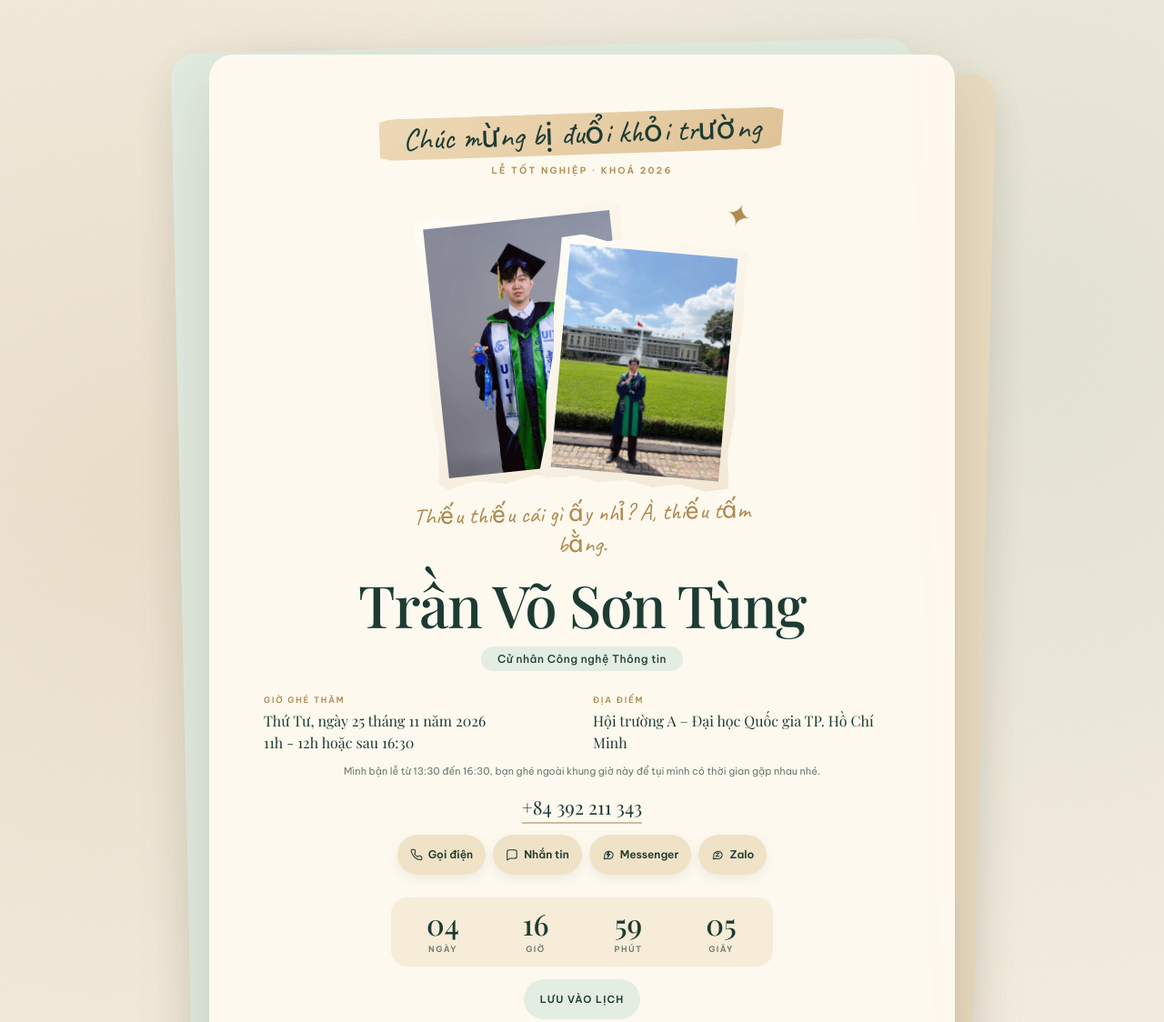
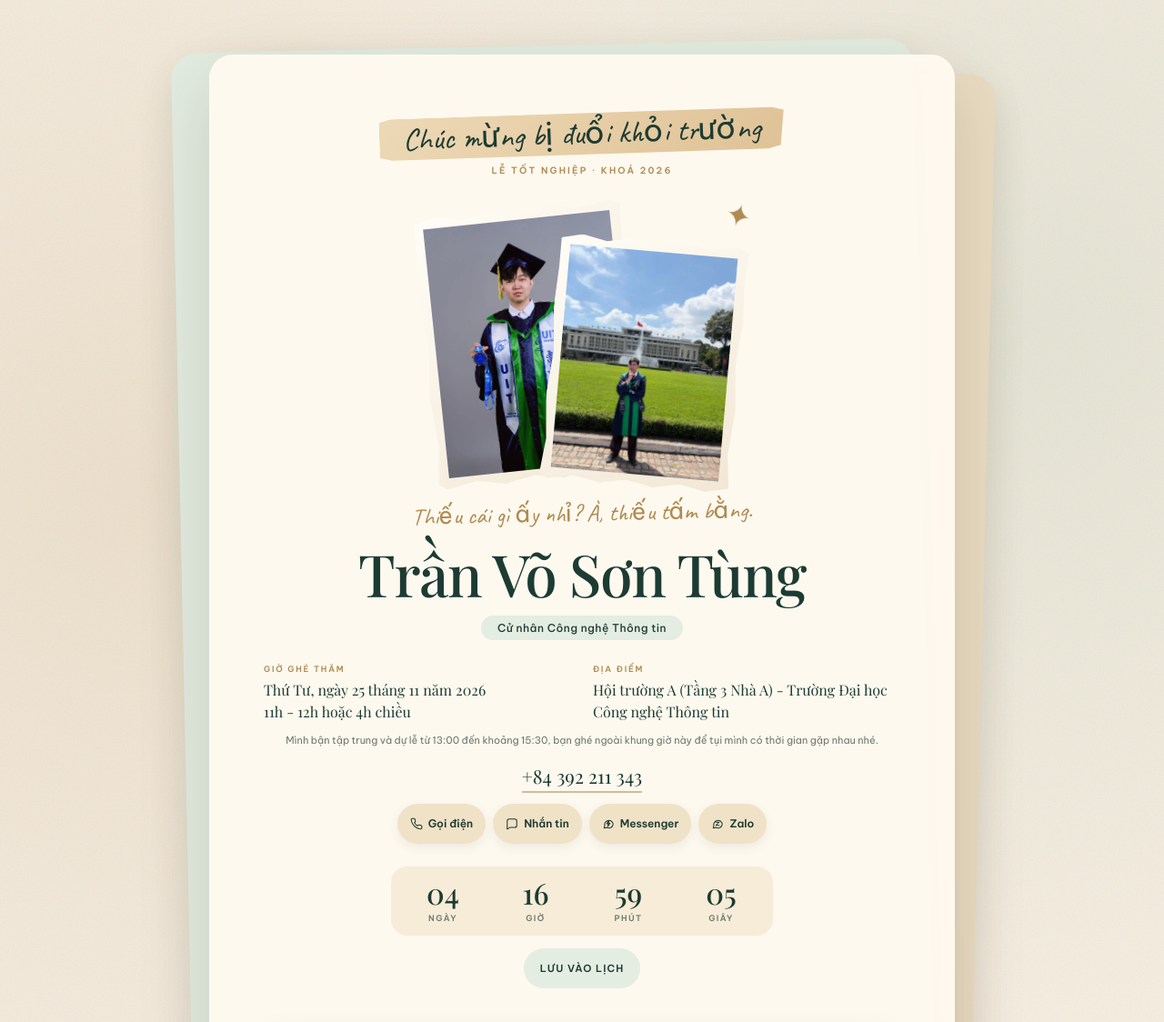
Before and after one commit to sontungexpt/graduation-card, a website: page index.html in a window 1280 px wide. Shown: the top 1124 px of the page at 91% size. Drawn offline with Linux system fonts and the light colour scheme.

Commit message:
fix: update event time and details per UIT notice

```diff
--- a/index.html
+++ b/index.html
@@ -51,7 +51,7 @@
         </div>
         <span class="scribble scribble--line" aria-hidden="true">✦</span>
       </section>
-      <p class="photo-joke" id="photoJoke">Hình như thiếu cái gì ấy nhỉ? À, thiếu tấm bằng.</p>
+      <p class="photo-joke" id="photoJoke">Thiếu cái gì ấy nhỉ? À, thiếu tấm bằng.</p>
 
       <!-- Name + degree -->
       <h1 id="studentName">Trần Võ Sơn Tùng</h1>
@@ -61,15 +61,15 @@
       <section class="event-grid" aria-label="Thông tin sự kiện">
         <div class="event-item">
           <span class="event-label">Giờ ghé thăm</span>
-          <p class="event-value"><span id="dateDisplay">Thứ Tư, ngày 25 tháng 11 năm 2026</span><br /><span id="timeDisplay">Trước 13:30 hoặc sau 16:30</span></p>
+          <p class="event-value"><span id="dateDisplay">Thứ Tư, ngày 25 tháng 11 năm 2026</span><br /><span id="timeDisplay">11h - 12h hoặc 4h chiều</span></p>
         </div>
         <div class="event-item">
           <span class="event-label">Địa điểm</span>
-          <p class="event-value" id="venue">Hội trường A – Đại học Quốc gia TP. Hồ Chí Minh</p>
+          <p class="event-value" id="venue">Hội trường A (Tầng 3 Nhà A) - Trường Đại học Công nghệ Thông tin</p>
         </div>
       </section>
 
-      <p class="micro" id="timeNote">Mình bận lễ từ 13:30 đến 16:30, bạn ghé ngoài khung giờ này để tụi mình có thời gian gặp nhau nhé.</p>
+      <p class="micro" id="timeNote">Mình bận tập trung và dự lễ từ 13:00 đến khoảng 15:30, bạn ghé ngoài khung giờ này để tụi mình có thời gian gặp nhau nhé.</p>
 
       <!-- Contact pill badges -->
       <div class="hero-contact">
@@ -95,7 +95,7 @@
       <section class="block paper-card paper-card--venue">
         <div class="block__head"><span class="index">01</span><span class="kicker">Địa điểm</span></div>
         <h2 id="locationTitle">Chọn cổng để được chỉ đường</h2>
-        <p class="lead" id="locationHint">Đường chính phong tỏa. Chọn cổng bạn sẽ đến. Nhấn lại cổng đang chọn để mở Google Maps.</p>
+        <p class="lead" id="locationHint">Chọn cổng bạn sẽ đến. Nhấn lại cổng đang chọn để mở Google Maps.</p>
 
         <div class="tag-row" id="gatePicker" aria-label="Chọn cổng vào"></div>
         <p class="gate-note" id="gateNote">Gần xe buýt 170 nhất.</p>
@@ -106,7 +106,7 @@
           </div>
           <figcaption class="kraft-strip kraft-strip--caption">
             <span id="gate">Cổng trước UIT (A)</span>
-            <span id="address">Linh Trung, Thủ Đức, TP. Hồ Chí Minh</span>
+            <span id="address">Hàn Thuyên, khu phố 6 P, Linh Xuân, Hồ Chí Minh</span>
           </figcaption>
         </figure>
 
@@ -132,7 +132,7 @@
       </section>
 
       <footer class="footer">
-        <p><span id="footerYear">2026</span> · <span id="footerVenue">Hội trường A – Đại học Quốc gia TP. Hồ Chí Minh</span></p>
+        <p><span id="footerYear">2026</span> · <span id="footerVenue">Hội trường A (Tầng 3 Nhà A) - Trường Đại học Công nghệ Thông tin</span></p>
       </footer>
     </div>
   </main>
--- a/invite.config.js
+++ b/invite.config.js
@@ -20,7 +20,7 @@ window.INVITE = {
   // Cách lấy: tự viết câu chúc/tiêu đề ngắn bạn muốn.
   heroLabel: "Chúc mừng bị đuổi khỏi trường",
   // Câu đùa/chú thích nhỏ hiện ngay dưới cụm ảnh ở đầu thiệp. Để "" nếu không dùng.
-  photoJoke: "Thiếu thiếu cái gì ấy nhỉ? À, thiếu tấm bằng.",
+  photoJoke: "Thiếu cái gì ấy nhỉ? À, thiếu tấm bằng.",
 
   // --- Ảnh ---
   // Mỗi trường ảnh nhận: URL ảnh (https://...), file trong thư mục assets/, hoặc link chia sẻ Google Drive.
@@ -59,18 +59,18 @@ window.INVITE = {
   dateDisplay: "Thứ Tư, ngày 25 tháng 11 năm 2026",
   // Dòng giờ/khung giờ hiển thị (nổi bật, cùng hàng với ngày).
   // Cách lấy: ghi khung giờ bạn muốn khách ghé (vd "Trước 13:30 hoặc sau 16:30").
-  timeDisplay: "11h - 12h hoặc sau 16:30",
+  timeDisplay: "11h - 12h hoặc 4h chiều",
   // Ghi chú nhỏ bên dưới phần thời gian.
   // Cách lấy: giải thích thêm để khách hiểu nên đến lúc nào.
-  timeNote: "Mình bận lễ từ 13:30 đến 16:30, bạn ghé ngoài khung giờ này để tụi mình có thời gian gặp nhau nhé.",
+  timeNote: "Mình bận tập trung và dự lễ từ 13:00 đến khoảng 15:30, bạn ghé ngoài khung giờ này để tụi mình có thời gian gặp nhau nhé.",
 
   // --- Địa điểm chung ---
   // Tên địa điểm/tòa nhà (hiển thị ở đầu thiệp, chân trang và dùng trong lịch/bản đồ).
   // Cách lấy: tên hội trường/tòa theo thông báo của trường.
-  venue: "Hội trường A – Đại học Quốc gia TP. Hồ Chí Minh",
+  venue: "Hội trường A (Tầng 3 Nhà A) - Trường Đại học Công nghệ Thông tin",
   // Địa chỉ khu vực (hiển thị dưới ảnh cổng, dùng trong lịch và khi sao chép cho MultiGo).
   // Cách lấy: địa chỉ/quận/phường hoặc khu vực ghi trên Google Maps.
-  address: "Linh Trung, Thủ Đức, TP. Hồ Chí Minh",
+  address: "Hàn Thuyên, khu phố 6 P, Linh Xuân, Hồ Chí Minh",
 
   // --- Cổng vào (chọn cổng -> đổi ảnh, ghi chú, liên kết bản đồ & hướng dẫn) ---
   // Mỗi cổng là một mục trong danh sách. Có thể thêm/bớt cổng (giữ cấu trúc như mẫu).
@@ -93,7 +93,7 @@ window.INVITE = {
       // Tên cổng hiển thị và dùng thay {gate} trong hướng dẫn.
       name: "Cổng sau UIT (B) - Đối diện Suối tiên",
       // Ghi chú ngắn về cổng.
-      note: "Cổng này lội bộ từ xe bus hơi xa",
+      note: "Cổng này đi bộ từ xe bus hơi xa",
       // Ảnh cổng (URL hoặc tên file trong assets/).
       photo: "assets/gate-b.png",
       // Tọa độ thực của cổng (lat: vĩ độ, lng: kinh độ) lấy từ Google Maps.
@@ -148,10 +148,10 @@ window.INVITE = {
   // --- Lời mời, SMS và lời kết ---
   // Giá trị thay cho {date} trong tin nhắn SMS và hướng dẫn (steps).
   // Cách lấy: ghi ngày/khung giờ bạn muốn nhắc trong tin nhắn (tự do, không bắt buộc trùng dateDisplay).
-  rsvpDate: "05 tháng 12 năm 2026",
+  rsvpDate: "25/11/2026",
   // Mẫu tin nhắn SMS khi bấm "Nhắn tin". Hỗ trợ: {name} -> nickname, {date} -> rsvpDate.
   // Cách lấy: tự viết nội dung; giữ {name}/{date} nếu muốn tự điền.
-  smsMessage: "Chào {name}, mình xác nhận sẽ đến dự lễ tốt nghiệp vào {date}. Hẹn gặp bạn tại buổi lễ.",
+  smsMessage: "Chào {name}, mình xác nhận sẽ đến dự lễ tốt nghiệp vào {date}. Hẹn gặp bạn nhé.",
   // Dòng chữ trên dải giấy phần kết.
   closingLine: "Hẹn gặp bạn tại buổi lễ.",
   // Lời mời ngắn trong thẻ "Lời mời".
@@ -213,7 +213,7 @@ window.INVITE = {
     },
     {
       title: "Vào toà A",
-      note: "."
+      note: "Tầng 3, Hội trường A."
     }
   ]
 };
```
